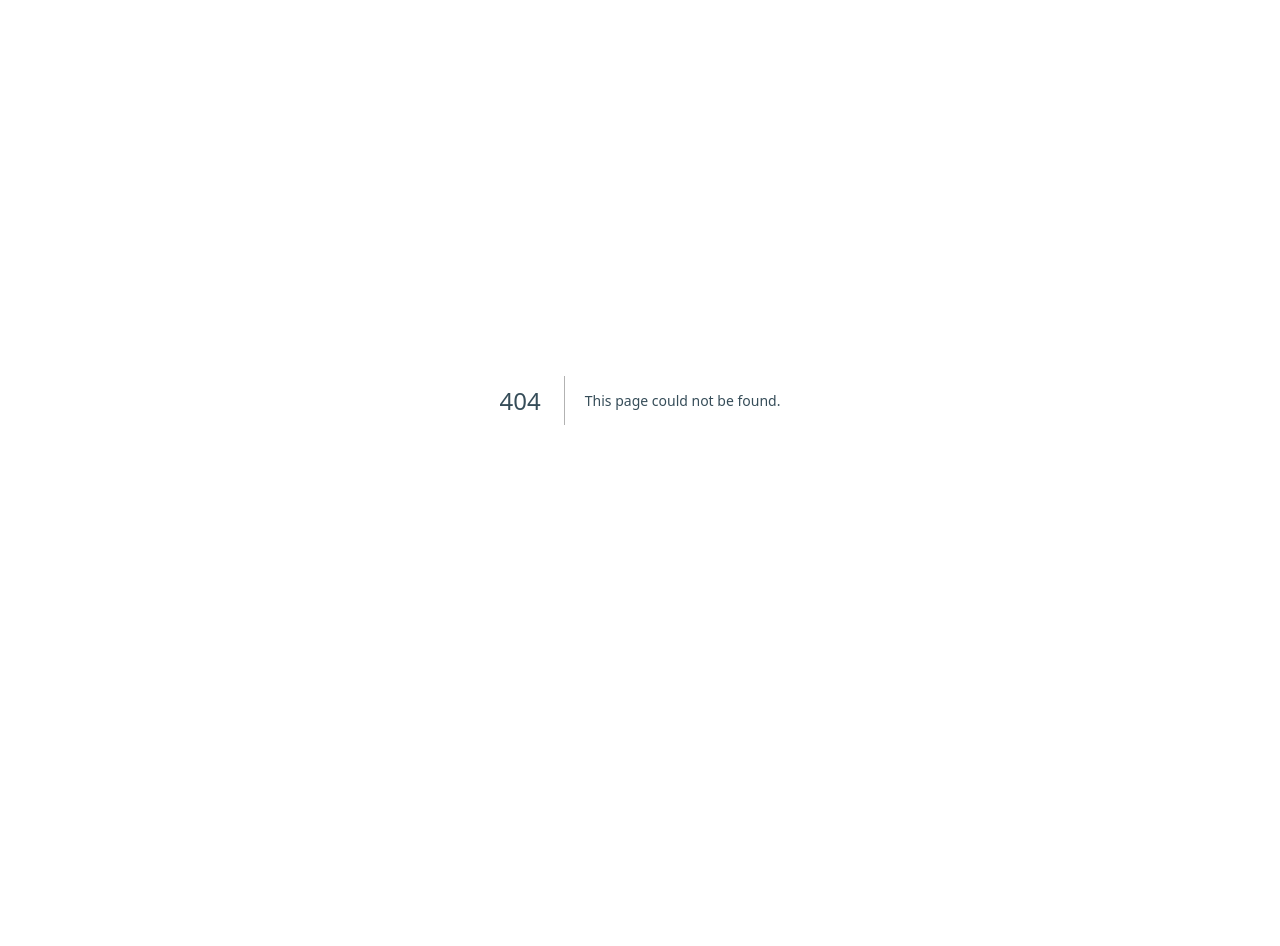
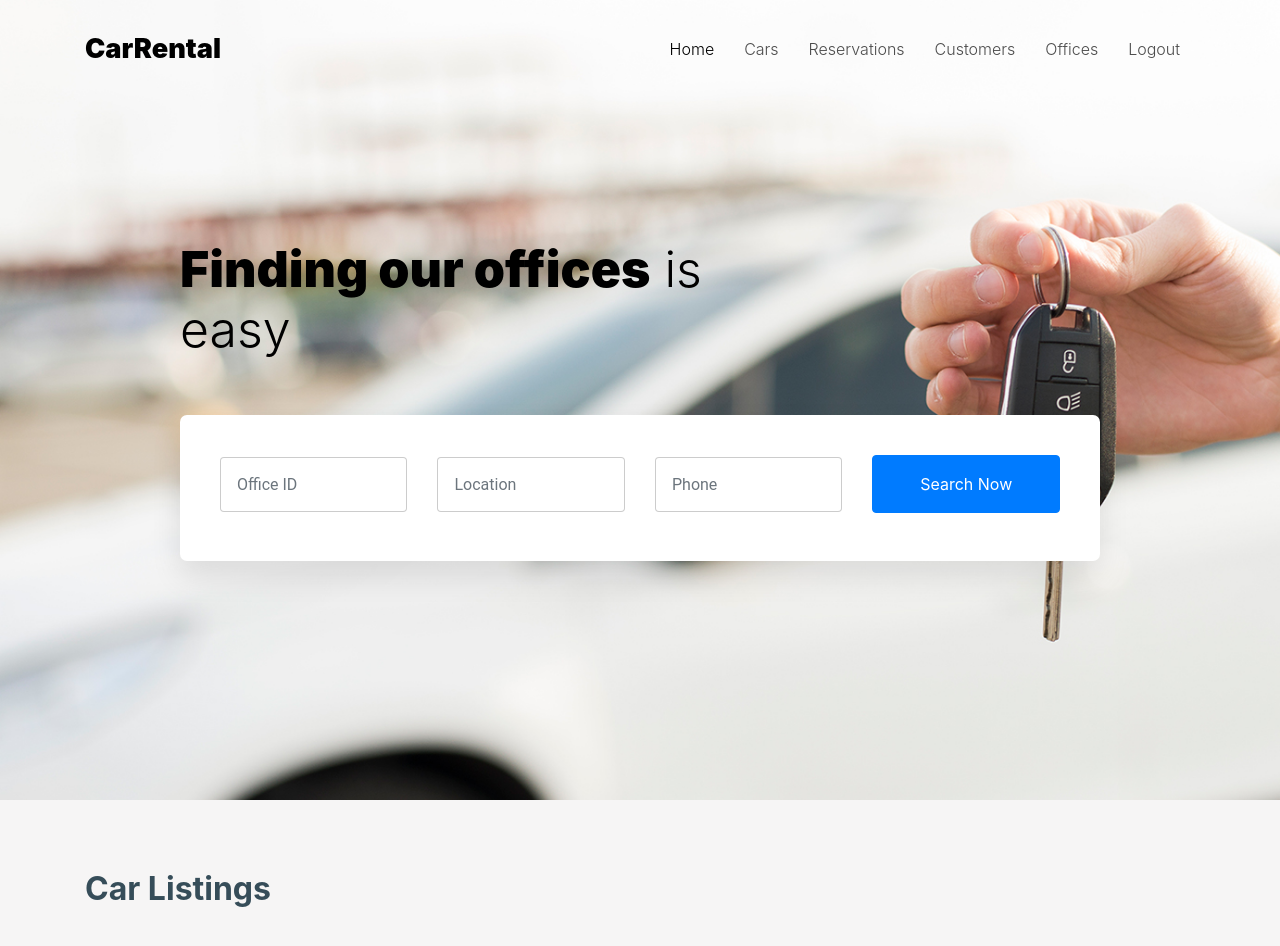
Before and after one commit to MohamedRamadan162/CRS, a Next.js app in the folder crs/: page /office in a window 1280 px wide. Before the commit this address had no page. Shown: the top 946 px of the page. Before the commit the page ends 800 px from the top, so only its background shows below. Built offline with nearby package versions, Linux system fonts and the light colour scheme.

Commit message:
added the offices page

```diff
--- /dev/null
+++ b/crs/src/components/OfficeCard.js
@@ -0,0 +1,44 @@
+import React from 'react'
+
+function OfficeCard(props) {
+    return (
+        <div className="col-md-6 col-lg-4 mb-4">
+            <div className="listing d-block  align-items-stretch">
+                <div className="listing-contents h-100">
+                    <h3>{props.OfficeLocation}</h3>
+                    <div className="d-block d-md-flex mb-3 border-bottom pb-3">
+                        <div className="listing-feature pr-4">
+                            <span className="caption">ID:</span>
+                            <span className="number">{props.OfficeID}</span>
+                        </div>
+                        <div className="listing-feature pr-4">
+                            <span className="caption">Phone:</span>
+                            <span className="number">{props.OfficePhone}</span>
+                        </div>
+                    </div>
+                    <div>
+                        <div className='d-flex justify-content-around'>
+                            <input
+                                type="button"
+                                id='search-btn'
+                                value="Add"
+                                // onClick={search}
+                                className="btn btn-primary"
+                            />
+                            <input
+                                type="button"
+                                id='search-btn'
+                                value="Remove"
+                                // onClick={search}
+                                className="btn btn-danger"
+                            />
+                        </div>
+                    </div>
+                </div>
+            </div>
+        </div>
+
+    )
+}
+
+export default OfficeCard
--- /dev/null
+++ b/crs/src/components/OfficeFilter.js
@@ -0,0 +1,96 @@
+import React from 'react'
+import { useState, useEffect } from "react";
+
+function OfficeFilter(props) {
+    const [officeID, setOfficeID] = useState("");
+    const [location, setLocation] = useState("");
+    const [phone, setPhone] = useState("");
+    const search = () => {
+        // e.preventDefault();  // Prevent the default form submission behavior
+        fetch(`/api/offices/getOffices?officeID=${officeID}&officeLocation=${location}&officePhone=${phone}`, {
+            method: "GET",
+        })
+            .then((response) => response.json())
+            .then((data) => {
+                props.setResults(data)
+                console.log('cars-hero:', data)
+            }).catch((error) => console.error("Error listing cars:", error));
+    }
+    const handleOfficeChange = (e) => {
+        setOfficeID(e.target.value)
+    }
+    const handleLocationChange = (e) => {
+        setLocation(e.target.value)
+    }
+    const handlePhoneChange = (e) => {
+        setPhone(e.target.value)
+    }
+    return (
+        <div
+            className="hero"
+            style={{ backgroundImage: 'url("images/hero_1_a.jpg")' }}
+        >
+            <div className="container">
+                <div className="row align-items-center justify-content-center">
+                    <div className="col-lg-10">
+                        <div className="row mb-5">
+                            <div className="col-lg-7 intro">
+                                <h1>
+                                    <strong>{props.emphasis}</strong> {props.h1}
+                                </h1>
+                            </div>
+                        </div>
+                        <form className="trip-form" method='get'>
+                            <div className="row align-items-center mb-2">
+                                <div className="mb-3 mb-md-0 col-md-3">
+                                    <input
+                                        name='officeID'
+                                        onChange={handleOfficeChange}
+                                        type="text"
+                                        placeholder='Office ID'
+                                        className="form-control px-3"
+                                    />
+                                </div>
+                                <div className="mb-3 mb-md-0 col-md-3">
+                                    <div className="form-control-wrap">
+                                        <input
+                                            name='officeLocation'
+                                            onChange={handleLocationChange}
+                                            type="text"
+                                            placeholder='Location'
+                                            className="form-control px-3"
+                                        />
+                                    </div>
+                                </div>
+                                <div className="mb-3 mb-md-0 col-md-3">
+                                    <div className="form-control-wrap">
+                                        <input
+                                            name='officePhone'
+                                            onChange={handlePhoneChange}
+                                            type="text"
+                                            placeholder='Phone'
+                                            className="form-control px-3"
+                                        />
+                                    </div>
+                                </div>
+                                <div className="mb-3 mb-md-0 col-md-3">
+                                    <div className="form-control-wrap">
+                                    <input
+                                        type="button"
+                                        id='search-btn'
+                                        value="Search Now"
+                                        onClick={search}
+                                        className="btn btn-primary btn-block py-3"
+                                    />
+                                    </div>
+                                </div>
+                            </div>
+                        </form>
+                    </div>
+                </div>
+            </div>
+        </div>
+    )
+}
+
+export default OfficeFilter
--- /dev/null
+++ b/crs/src/pages/office.js
@@ -0,0 +1,34 @@
+import Image from 'next/image'
+import { Inter } from 'next/font/google'
+import Nav from '@/components/Nav'
+import OfficeFilter from '@/components/OfficeFilter'
+import CardContainer from '@/components/CardContainer'
+import OfficeCard from '@/components/OfficeCard'
+import { useState, useEffect } from "react";
+
+
+
+export default function office() {
+  const emphasis = 'Finding our offices'
+  const h1 = ' is easy'
+  const h2 = 'Office listings'
+  const [results, setResults] = useState([])
+  return (
+    <div className="site-wrap" id="home-section">
+      <Nav  />
+      <OfficeFilter
+        setResults={setResults}
+        emphasis = {emphasis}
+        h1 = {h1}
+      />
+      <CardContainer h2 ={h2}>
+        {
+          // results &&
+          results.map(office => (
+            <OfficeCard OfficeID={office.office_id} OfficeLocation={office.office_location} OfficePhone={office.office_phone} />
+          ))
+        }
+      </CardContainer>
+    </div>
+  )
+}
```
